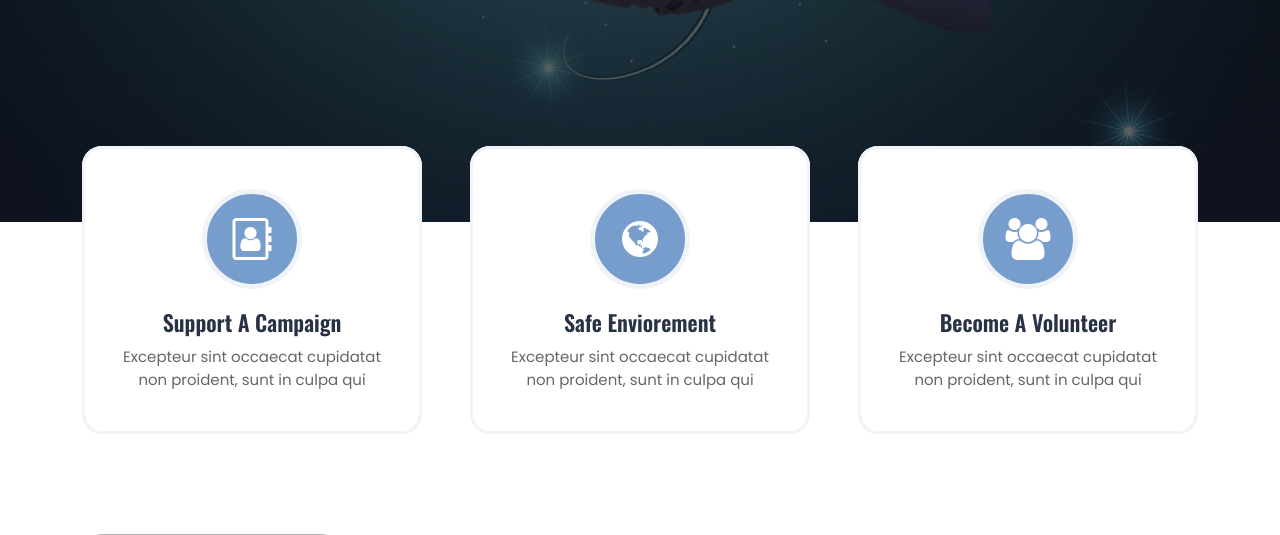
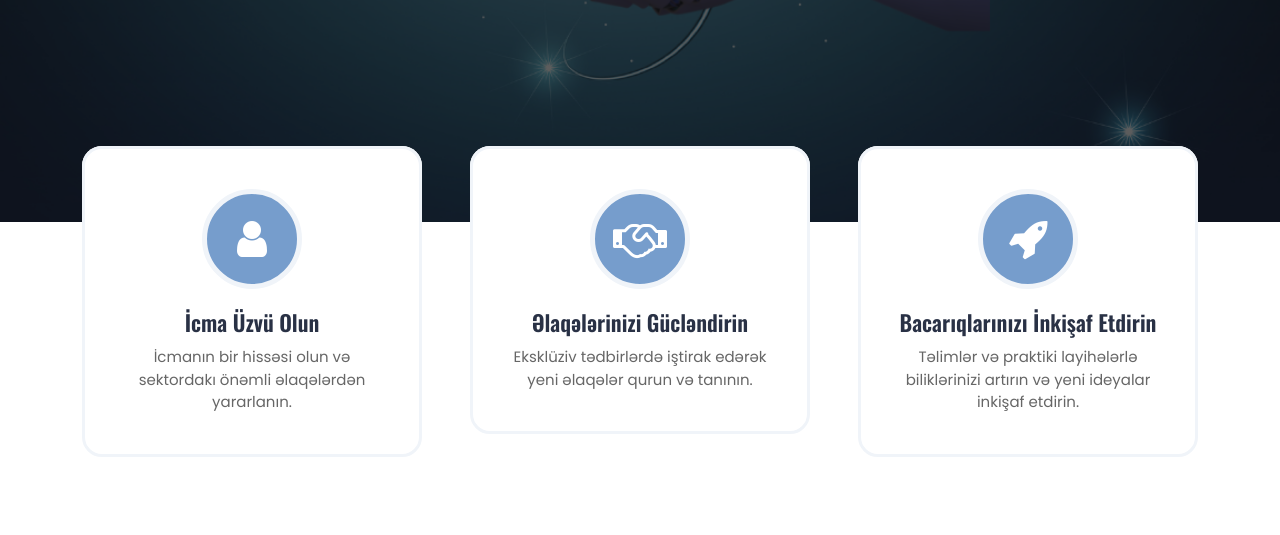
Before and after one commit to aliyevorkhan/adac.az, a Django app: page / in a window 1280 px wide. Shown: the part 645-1180 px from the top of the page. Run offline with Django 5.2, Linux system fonts and the light colour scheme; data comes from the database, SQL or seed files in the repository; some libraries are stand-ins or nearby versions.

Commit message:
added icons

```diff
--- a/templates/index.html
+++ b/templates/index.html
@@ -41,12 +41,12 @@
             <div class="to-do-box bg-white d-flex rounded-1">
               <a href="#" class="py-7 px-6 border border-3 border-grey rounded-1">
                 <div class="box-icon mb-4 h2">
-                  <i class="fa fa-address-book-o bg-green rounded-circle white border border-5 border-grey"
+                  <i class="fa fa-user bg-green rounded-circle white border border-5 border-grey"
                     aria-hidden="true"></i>
                 </div>
                 <div class="box-body">
-                  <h4 class="mb-2">Support A Campaign</h4>
-                  <p class="mb-0 grey">Excepteur sint occaecat cupidatat non proident, sunt in culpa qui</p>
+                  <h4 class="mb-2">İcma Üzvü Olun</h4>
+                  <p class="mb-0 grey">İcmanın bir hissəsi olun və sektordakı önəmli əlaqələrdən yararlanın.</p>
                 </div>
               </a>
             </div>
@@ -55,12 +55,12 @@
             <div class="to-do-box d-flex rounded-1 bg-white">
               <a href="#" class="py-7 px-6 border border-3 border-grey rounded-1">
                 <div class="box-icon mb-4 h2">
-                  <i class="fa fa-globe bg-green rounded-circle white border border-5 border-grey"
+                  <i class="fa fa-handshake-o bg-green rounded-circle white border border-5 border-grey"
                     aria-hidden="true"></i>
                 </div>
                 <div class="box-body">
-                  <h4 class="mb-2">Safe Enviorement </h4>
-                  <p class="mb-0 grey">Excepteur sint occaecat cupidatat non proident, sunt in culpa qui</p>
+                  <h4 class="mb-2">Əlaqələrinizi Gücləndirin </h4>
+                  <p class="mb-0 grey">Eksklüziv tədbirlərdə iştirak edərək yeni əlaqələr qurun və tanının.</p>
                 </div>
               </a>
             </div>
@@ -69,12 +69,12 @@
             <div class="to-do-box d-flex rounded-1 bg-white">
               <a href="#" class="py-7 px-6 border border-3 border-grey rounded-1">
                 <div class="box-icon mb-4 h2">
-                  <i class="fa fa-users bg-green rounded-circle white border border-5 border-grey"
+                  <i class="fa fa-rocket bg-green rounded-circle white border border-5 border-grey"
                     aria-hidden="true"></i>
                 </div>
                 <div class="box-body">
-                  <h4 class="mb-2">Become A Volunteer</h4>
-                  <p class="mb-0 grey">Excepteur sint occaecat cupidatat non proident, sunt in culpa qui</p>
+                  <h4 class="mb-2">Bacarıqlarınızı İnkişaf etdirin</h4>
+                  <p class="mb-0 grey">Təlimlər və praktiki layihələrlə biliklərinizi artırın və yeni ideyalar inkişaf etdirin.</p>
                 </div>
               </a>
             </div>
```
